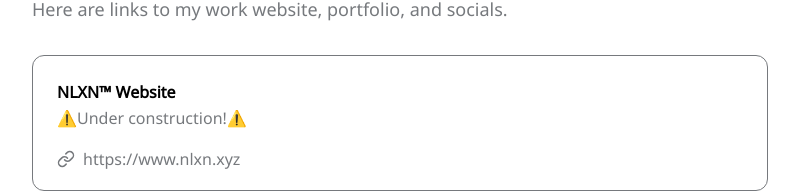
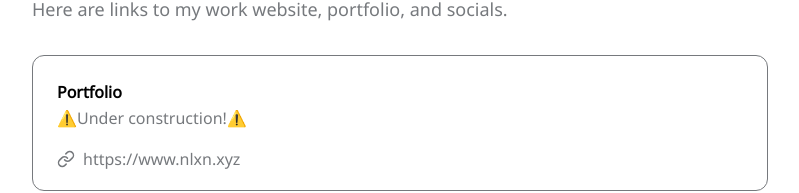
Before and after one commit to nlxn/profilio, a Next.js app: page / in a window 1280 px wide. Shown: the part 381-574 px from the top of the page, without its empty margins (240-1039 px from the left). Built offline with nearby package versions, Linux system fonts and the light colour scheme.

Commit message:
Update config.js

```diff
--- a/data/config.js
+++ b/data/config.js
@@ -15,7 +15,7 @@ export const projects = {
   desc: "Here are links to my work website, portfolio, and socials.",
   projects: [
     {
-      title: 'NLXN™ Website',
+      title: 'Portfolio',
       description: '⚠️Under construction!⚠️',
       link: 'https://www.nlxn.xyz'
     },
```
